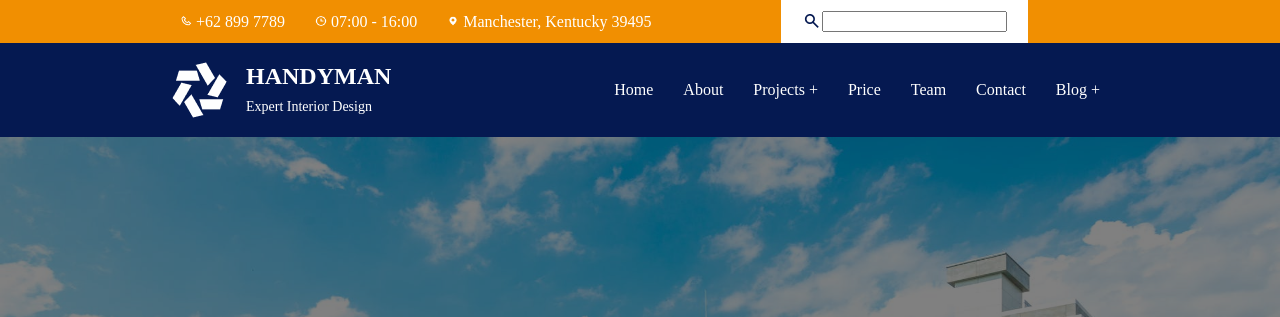
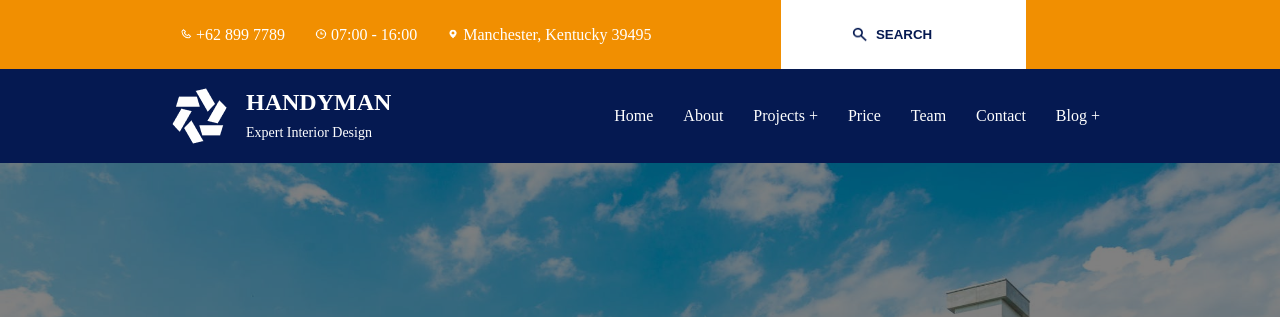
Before and after one commit to code-stan/handyman-template, a plain HTML site: page index.html in a window 1280 px wide. Shown: the top 317 px of the page. Drawn offline with Linux system fonts and the light colour scheme; a web font is replaced by a local one.

Commit message:
update: new changes

```diff
--- a/index.html
+++ b/index.html
@@ -13,7 +13,8 @@
                 <li><img class="img" src="./images/call.png" alt=""> +62 899 7789</li>
                 <li><img class="img" src="./images/time.png" alt=""> 07:00 - 16:00</li>
                 <li><img class="img" src="./images/location.png" alt=""> Manchester, Kentucky 39495</li>
-                <li class="search"><img src="./images/edit.png" alt=""> <input type="search" name="" id="search"></li>
+                 <!-- Added placeholder "search" to the input of type search -->
+                <li class="search"><img src="./images/edit.png" alt=""> <input type="search" name="" id="search" placeholder="Search"></li>
             </ul>
         </div>
         <div class=" second-main-nav item2">
@@ -21,11 +22,12 @@
              <div class="ocean-div">
                 <img src="./images/oceanengine.png" alt="">
                 <div class="company-name">
-                <h2 class="handyman">HANDYMAN  <span class="first-span">Expert Interior Design</span></h2>
+                <h2 class="handyman">HANDYMAN <span class="first-span">Expert Interior Design</span></h2>
                </div>
              </div>
              <ul class="second-nav-list">
-                <li><a class="nav-link" href="./html/home.html" style="text-decoration:none" >Home</a></li>
+                <!-- Removed the home.html and changed it to "/" which means redirect to the index.html i.e this file-->
+                <li><a class="nav-link" href="/" style="text-decoration:none" >Home</a></li>
                 <li><a class="nav-link" href="./html/about.html" style="text-decoration:none">About</a></li>
                 <li><a class="nav-link" href="./html/projects.html" style="text-decoration:none">Projects +</a></li>
                 <li><a class="nav-link" href="./html/price.html" style="text-decoration:none">Price</a></li>
--- a/style.css
+++ b/style.css
@@ -21,7 +21,6 @@ body{
     color: #fff;
     width: 100%;
     background-color: #F18F01;
-
 }
 .first-nav-list{
     list-style-type: none;
@@ -30,8 +29,12 @@ body{
     align-items: center;
     gap: 30px;
     width: 75%;
+
 }
-
+li{
+    /* Added more space padding to match with the design */
+    padding-block: 20px;
+}
 .img{
     width: 12px;
     height: 12px;
@@ -39,13 +42,46 @@ body{
 .search{
     background-color: white;
     border: 1px solid white;
-    padding: 10px 20px;
+    /* Adding only padding to both the left and right side */
+    padding-inline: 20px;
     margin-left: 100px;
     display: flex;
-    justify-content: flex-end;
+    /* justify-content: flex-end; */
+
+    /* Center child elements at the center of its parent */
+    align-items: center;
+    justify-content: center;
+
+}
+.search img{
+    width: 20px;
+    height: 20px;
+    margin-right: 5.5px;
 }
 #search{
-    border-collapse: collapse;
+    /*
+        border-collapse: collapse;
+        "commented this because this property is meant for tables"
+    */
+    border: none;
+    width: 40%; /*The width takes off what is expected i.e the width of the placeholder*/
+    padding: 0;
+    /* font-size: 16px; */
+    color: #051951;
+    line-height: 27.2px;
+}
+/* Style for when the input is focused */
+#search:focus{
+    border: none; /*removing the default border on it */
+    outline: none; /*removing the default outline on it */
+}
+/* Styling for the placeholder "search" */
+#search::placeholder{
+    color: #051951;
+    opacity: 1;
+    text-transform: uppercase;
+    font-weight: 700;
+
 }
 
 .second-main-nav{
```
Also changed, not shown: html/about.html (+2 -1 lines), html/blog.html (+2 -1 lines), html/contact.html (+2 -1 lines), html/home.html (+1 -0 lines), html/price.html (+2 -1 lines), html/projects.html (+3 -2 lines), html/team.html (+2 -1 lines).
